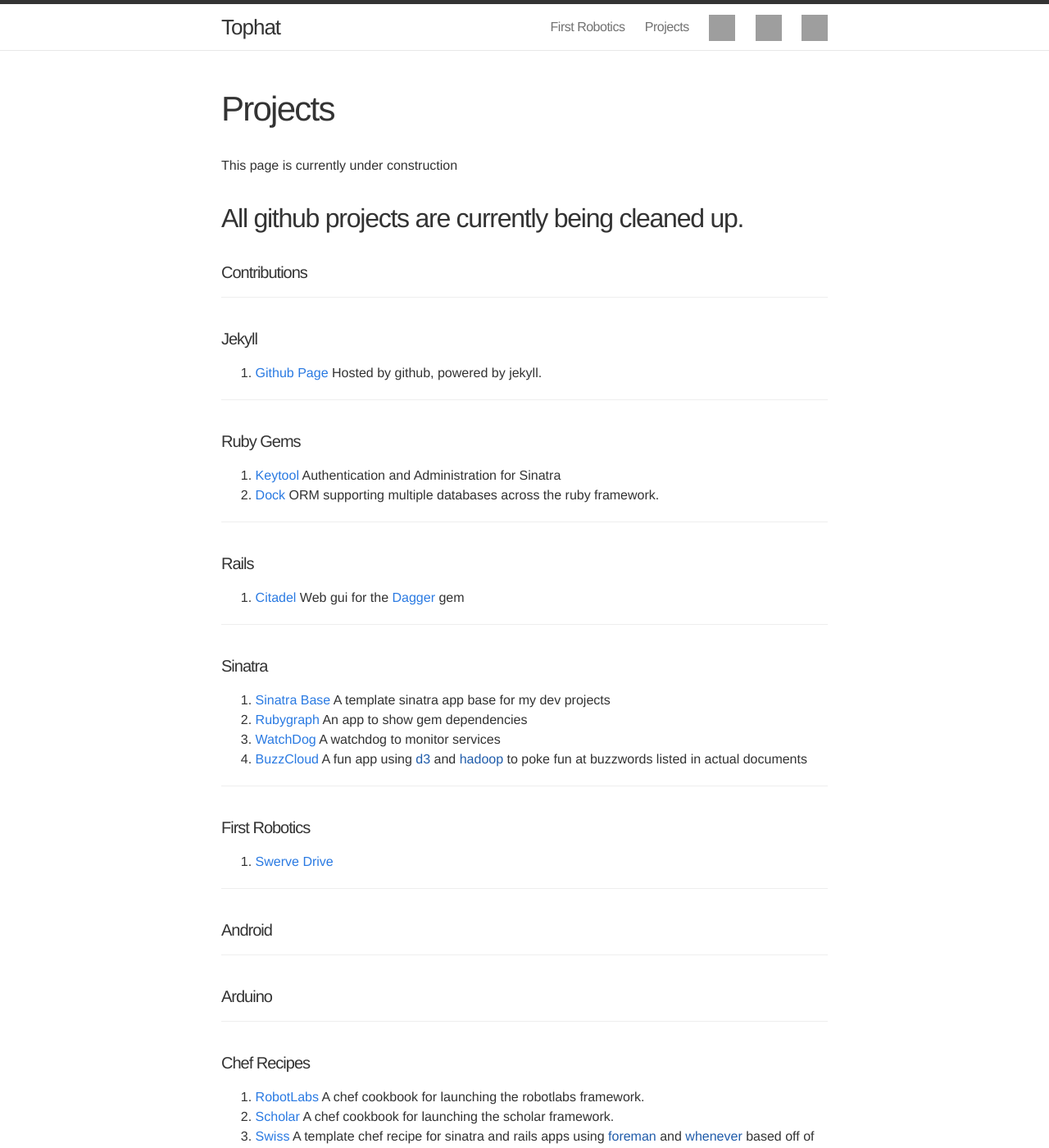
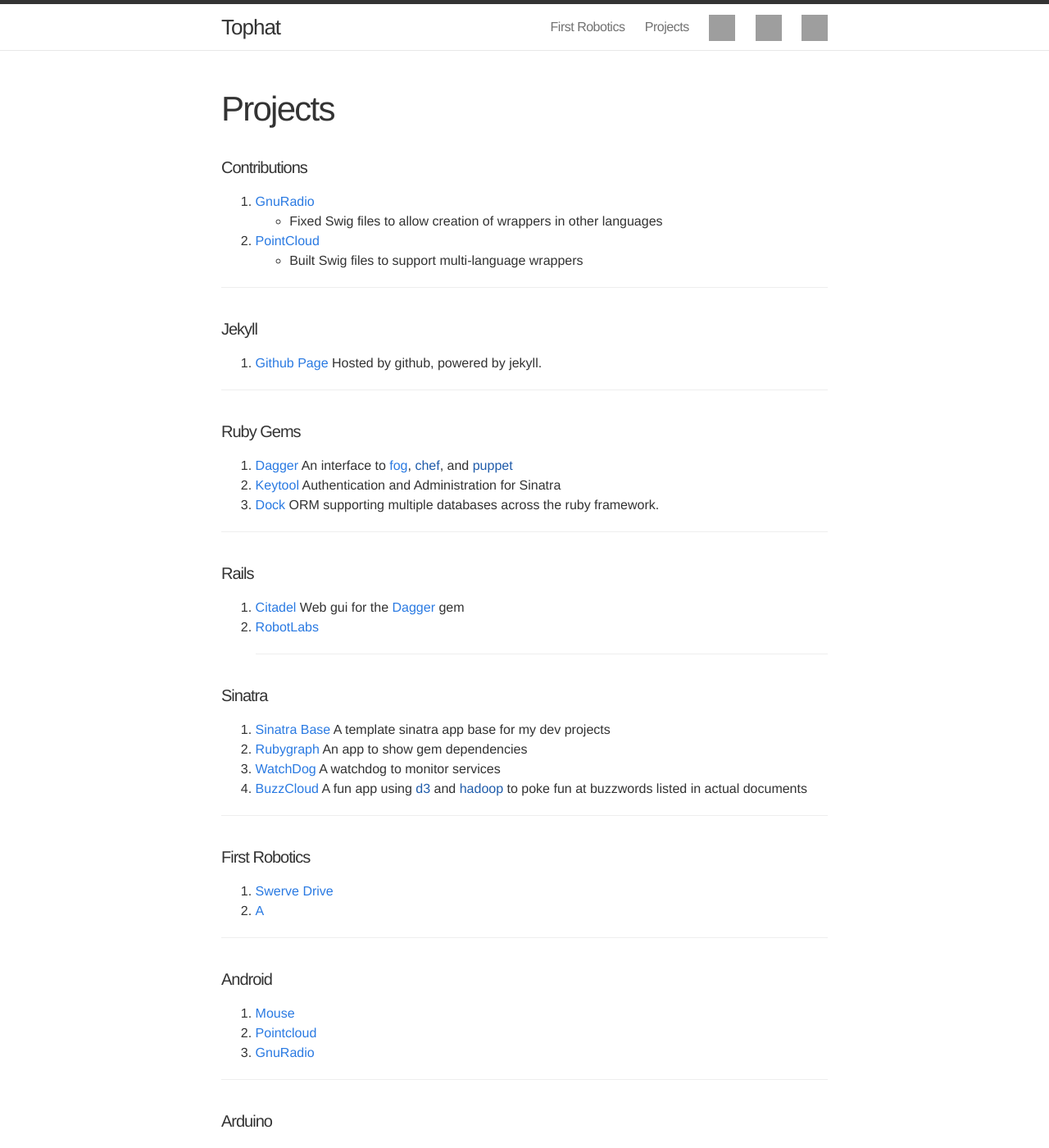
Before and after one commit to MoeTheBro/avecchio.github.io, a Jekyll site: the page built from _pages/projects.markdown, in a window 1280 px wide and 1400 px high. Shown: the whole window at 82% size. Built offline with Jekyll 4.4.1, drawn with Linux system fonts in a browser that asks for light colours; some of the changed lines change nothing that is shown; some of the changed text lies outside the part shown; grey boxes are pictures that could not be loaded.

Commit message:
Rebuild several pages.

```diff
--- a/_pages/projects.markdown
+++ b/_pages/projects.markdown
@@ -4,18 +4,13 @@
 permalink: /projects/
 ---
 
-# This page is currently under construction
-## All github projects are currently being cleaned up.
-
 
 ####Contributions
 
-<!--
 1. [GnuRadio](https://github.com/gnuradio/gnuradio)
 	- Fixed Swig files to allow creation of wrappers in other languages
 2. [PointCloud](https://github.com/PointCloudLibrary/pcl)
 	- Built Swig files to support multi-language wrappers
--->
 
 - - -
 
@@ -25,17 +20,15 @@
 - - -
 
 ####Ruby Gems
-<!--
 1. [Dagger](https://github.com/avecchio/dagger) An interface to [fog](http://fog.io), [chef](), and [puppet]()
--->
-1. [Keytool](https://github.com/avecchio/keytool) Authentication and Administration for Sinatra
-2. [Dock](https://github.com/avecchio/dock) ORM supporting multiple databases across the ruby framework.
+2. [Keytool](https://github.com/avecchio/keytool) Authentication and Administration for Sinatra
+3. [Dock](https://github.com/avecchio/dock) ORM supporting multiple databases across the ruby framework.
 
 - - -
 
 ####Rails
 1. [Citadel](https://github.com/avecchio/citadel) Web gui for the [Dagger](https://github.com/avecchio/dagger) gem
-
+2. [RobotLabs](https://github.com/avecchio/robotlabs)
 - - -
 
 ####Sinatra
@@ -48,30 +41,23 @@
 
 ####First Robotics
 1. [Swerve Drive](https://github.com/avecchio/frc_swerve)
-
-<!--
-1. [](https://github.com/avecchio/)
--->
+2. [A](https://github.com/avecchio/)
 
 - - -
 
 ####Android
 
-<!--
 1. [Mouse](https://bitbucket.org/sparkysglitch/)
 2. [Pointcloud](https://github.com/avecchio/pcl-android)
 3. [GnuRadio](https://github.com/avecchio/gnuradio-android)
--->
 
 - - -
 
 ####Arduino
 
-<!--
 1. [Motors](https://bitbucket.org/sparkysglitch/)
 2. [Sensors](https://bitbucket.org/sparkysglitch/)
 3. [Camera](https://bitbucket.org/sparkysglitch/)
--->
 
 - - -
 
@@ -82,3 +68,15 @@
 4. [RubyGraph](https://github.com/avecchio/rubygraph-chef)
 5. [Watchdog](https://github.com/avecchio/watchdog-chef)
 6. [BuzzCloud](https://github.com/avecchio/buzzcloud-chef)
+
+- - -
+
+####Web
+1. [ContextMenu]()
+2. [SpyGlass]()
+
+- - -
+
+####Other
+1. [DotFiles]()
+5. []()
--- a/_pages/projects.md
+++ /dev/null
@@ -1,84 +0,0 @@
----
-layout: page
-title: Projects
-permalink: /projects/
----
-
-# This page is currently under construction
-## All github projects are currently being cleaned up.
-
-
-####Contributions
-
-<!--
-1. [GnuRadio](https://github.com/gnuradio/gnuradio)
-	- Fixed Swig files to allow creation of wrappers in other languages
-2. [PointCloud](https://github.com/PointCloudLibrary/pcl)
-	- Built Swig files to support multi-language wrappers
--->
-
-- - -
-
-####Jekyll
-1. [Github Page](https://github.com/avecchio/avecchio.github.io) Hosted by github, powered by jekyll.
-
-- - -
-
-####Ruby Gems
-<!--
-1. [Dagger](https://github.com/avecchio/dagger) An interface to [fog](http://fog.io), [chef](), and [puppet]()
--->
-1. [Keytool](https://github.com/avecchio/keytool) Authentication and Administration for Sinatra
-2. [Dock](https://github.com/avecchio/dock) ORM supporting multiple databases across the ruby framework.
-
-- - -
-
-####Rails
-1. [Citadel](https://github.com/avecchio/citadel) Web gui for the [Dagger](https://github.com/avecchio/dagger) gem
-
-- - -
-
-####Sinatra
-1. [Sinatra Base](https://github.com/sinatra_base) A template sinatra app base for my dev projects
-2. [Rubygraph](https://github.com/avecchio/rubygraph) An app to show gem dependencies
-3. [WatchDog](https://github.com/avecchio/watchdog) A watchdog to monitor services
-4. [BuzzCloud](https://github.com/avecchio/buzzcloud) A fun app using [d3]() and [hadoop]() to poke fun at buzzwords listed in actual documents
-
-- - -
-
-####First Robotics
-1. [Swerve Drive](https://github.com/avecchio/frc_swerve)
-
-<!--
-1. [](https://github.com/avecchio/)
--->
-
-- - -
-
-####Android
-
-<!--
-1. [Mouse](https://bitbucket.org/sparkysglitch/)
-2. [Pointcloud](https://github.com/avecchio/pcl-android)
-3. [GnuRadio](https://github.com/avecchio/gnuradio-android)
--->
-
-- - -
-
-####Arduino
-
-<!--
-1. [Motors](https://bitbucket.org/sparkysglitch/)
-2. [Sensors](https://bitbucket.org/sparkysglitch/)
-3. [Camera](https://bitbucket.org/sparkysglitch/)
--->
-
-- - -
-
-####Chef Recipes
-1. [RobotLabs](https://github.com/avecchio/robotlabs) A chef cookbook for launching the robotlabs framework.
-2. [Scholar](https://github.com/avecchio/scholar//example.net/) A chef cookbook for launching the scholar framework.
-3. [Swiss](https://github.com/avecchio/swiss) A template chef recipe for sinatra and rails apps using [foreman]() and [whenever]() based off of the [pophealth]() recipe
-4. [RubyGraph](https://github.com/avecchio/rubygraph-chef)
-5. [Watchdog](https://github.com/avecchio/watchdog-chef)
-6. [BuzzCloud](https://github.com/avecchio/buzzcloud-chef)
--- a/index.html
+++ b/index.html
@@ -15,10 +15,6 @@
       </li>
     {% endfor %}
 
-<!--    {% for doc in collections %}
-      <a class="post-link" href="{{}}">{{doc.path}}</a>
-    {% endfor %}
--->
   </ul>
 
   <p class="rss-subscribe">subscribe <a href="{{ "/feed.xml" | prepend: site.baseurl }}">via RSS</a></p>
```
Also changed, not shown: _posts/test.markdown (added), 2 other files.
